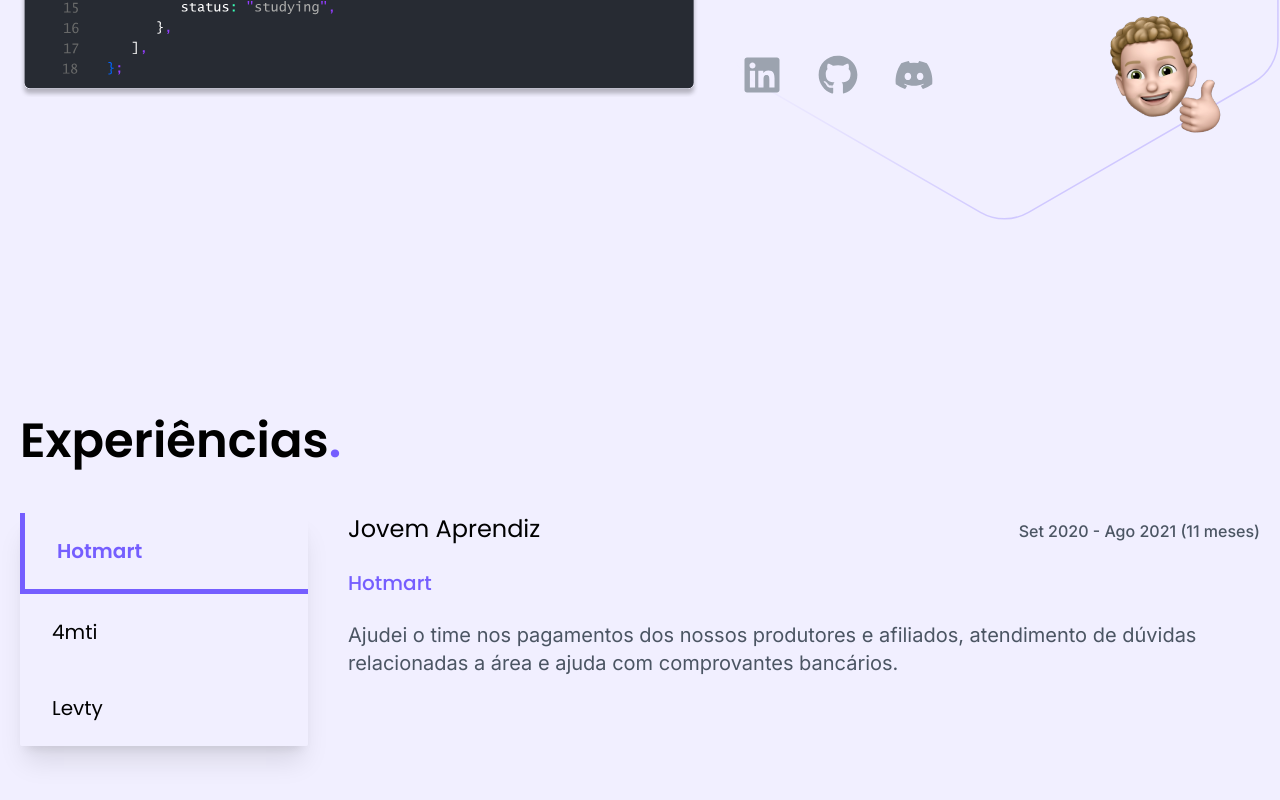
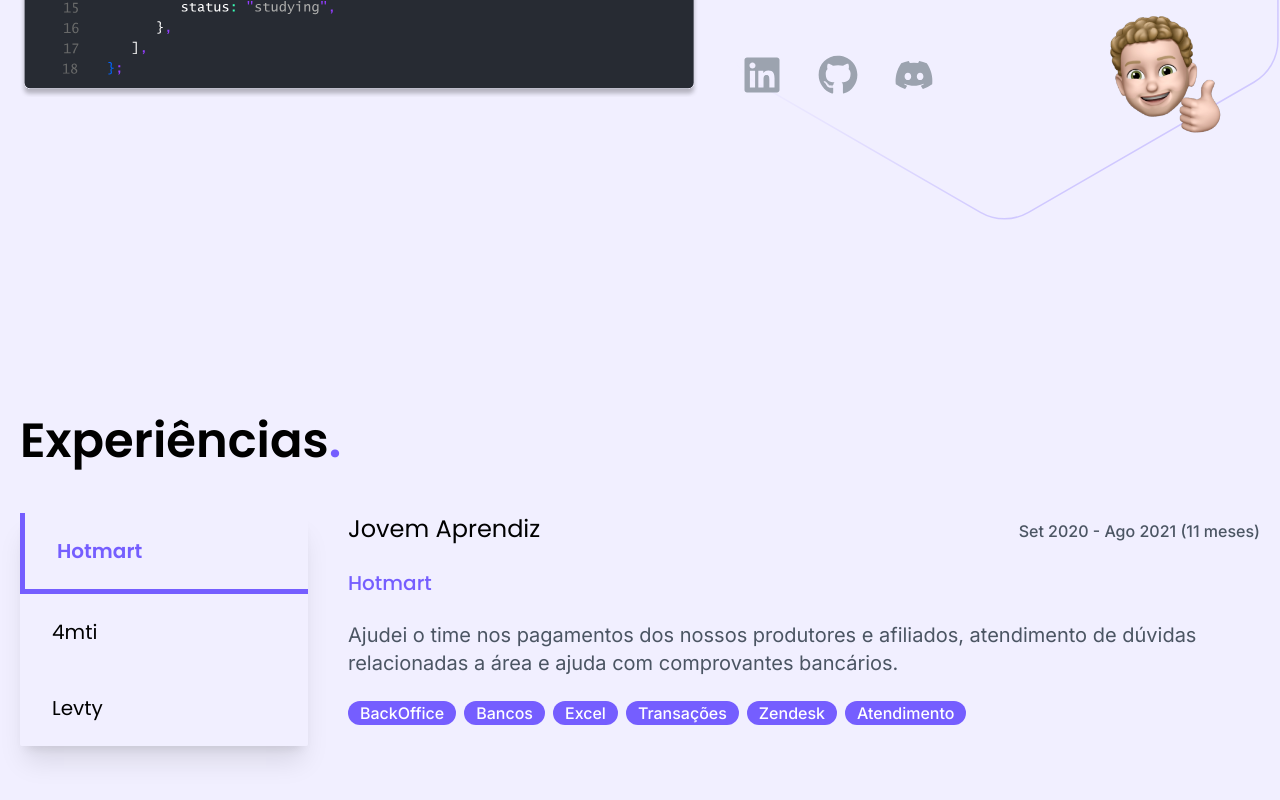
Before and after one commit to andrecandrad/Next-andrecandrad, a Next.js app: page / in a window 1280 px wide. Shown: the part 604-1404 px from the top of the page. Built offline with nearby package versions, Linux system fonts and the light colour scheme.

Commit message:
finalizada a seção de experiências

```diff
--- a/components/Section.jsx
+++ b/components/Section.jsx
@@ -8,18 +8,47 @@
       company: "Hotmart",
       period: "Set 2020 - Ago 2021 (11 meses)",
       desc: "Ajudei o time nos pagamentos dos nossos produtores e afiliados, atendimento de dúvidas relacionadas a área e ajuda com comprovantes bancários.",
+      tags: [
+        "BackOffice",
+        "Bancos",
+        "Excel",
+        "Transações",
+        "Zendesk",
+        "Atendimento",
+      ],
     },
     {
       title: "Estagiário em Desenvolvimento",
       company: "4mti",
       period: "Fev 2022 - Jun 2022 (5 meses)",
-      desc: "Estágio em desenvolvimento full-stack. Trabalhei com tecnologias como: HTML/CSS,Javascript, jQuery, PHP, Python, MySql.",
+      desc: "Estágio técnico em desenvolvimento web full-stack. Trabalhei criando novas funcionalidades e dando manutenção nos softwares da empresa, utilizando tecnologias para web, bancos de dados e metodologias ágeis.",
+      tags: [
+        "Html",
+        "Css",
+        "JavaScript",
+        "jQuery",
+        "MySql",
+        "Python",
+        "Flask",
+        "Php",
+        "Git",
+      ],
     },
     {
       title: "Estagiário em Desenvolvimento",
       company: "Levty",
       period: "Jul 2022 - Hoje (5 meses)",
-      desc: "Estágio técnico em desenvolvimento de software. Trabalho na plataforma SYDLE-ONE com JavaScript utilizando aplicando os conceitos de orientação a objetos, api e banco de dados.",
+      desc: "Estágio técnico em desenvolvimento de software. Trabalho na plataforma SYDLE-ONE aplicando os conceitos de orientação a objetos, API, banco de dados, código limpo e metodologias ágeis.",
+      tags: [
+        "Sydle-One",
+        "POO",
+        "Javascript",
+        "Código Limpo",
+        "Scrum",
+        "Kanban",
+        "Api's",
+        "No-Sql",
+      ],
     },
   ];
 
@@ -43,17 +72,17 @@
           Experiências
           <span className="text-purple1">.</span>
         </h1>
-        <div className="flex w-full flex-col gap-10 sm:flex-row">
-          <ul className="w-full shrink-0 rounded-sm shadow-xl sm:basis-72">
+        <div className="flex w-full flex-col gap-10 md:flex-row">
+          <ul className="flex max-h-[233px] w-full shrink-0 flex-col justify-between rounded-sm shadow-xl sm:basis-72">
             {experiencias.map((experiencia) => {
               return (
                 <li
                   key={experiencia.company}
                   {...(activeJob.company === experiencia.company
                     ? (isSelectedJob =
-                        "cursor-pointer py-6 px-8 font-Poppins text-xl text-purple1 ease-in duration-150 font-semibold border-l-[5px] border-b-[5px] border-purple1")
+                        "cursor-pointer py-6 px-8 font-Poppins text-xl text-purple1 ease-in duration-150 font-semibold border-l-[5px] border-b-[5px] border-purple1 hover:font-semibold hover:text-purple1")
                     : (isSelectedJob =
-                        "cursor-pointer py-6 px-8 font-Poppins text-xl ease-in duration-150"))}
+                        "cursor-pointer py-6 px-8 font-Poppins text-xl ease-in duration-150 hover:font-semibold hover:text-purple1"))}
                   className={isSelectedJob}
                   onClick={() => {
                     handleJob(experiencia.company);
@@ -66,7 +95,7 @@
           </ul>
 
           <div>
-            <div className="mb-6 flex flex-col items-baseline justify-between sm:flex-row">
+            <div className="mb-6 flex flex-col flex-wrap items-baseline justify-between sm:flex-row">
               <h3 className="mb-6 font-Poppins text-2xl font-normal sm:mb-0">
                 {activeJob.title}
               </h3>
@@ -82,6 +111,16 @@
             <p className="text-lg font-normal text-gray-600 sm:text-xl">
               {activeJob.desc}
             </p>
+
+            <div className="mt-6 flex w-full flex-wrap gap-2">
+              {activeJob.tags.map((tag) => {
+                return (
+                  <p className="cursor-pointer rounded-full bg-purple1 px-3 font-medium text-white duration-150 ease-in hover:bg-white hover:text-purple1">
+                    {tag}
+                  </p>
+                );
+              })}
+            </div>
           </div>
         </div>
       </div>
```
